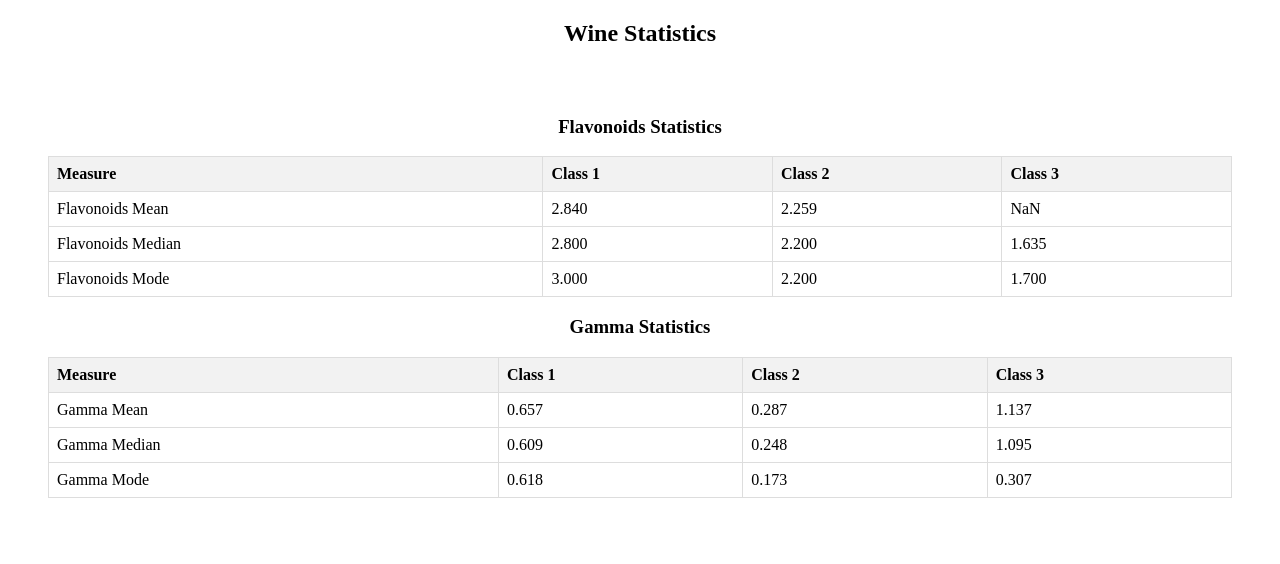
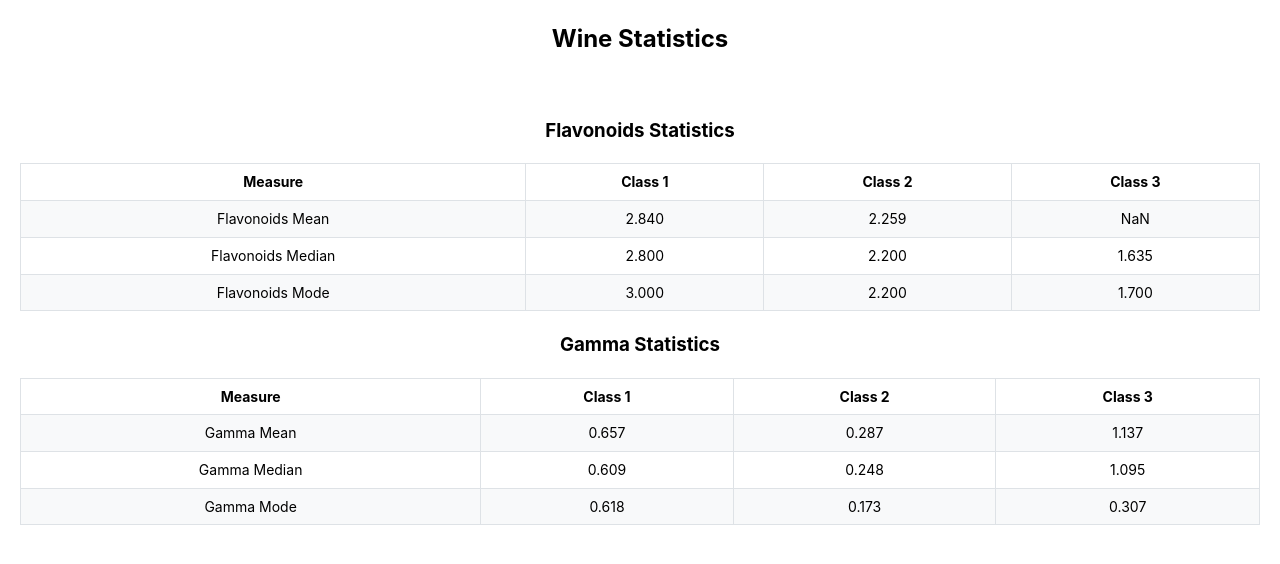
Before and after one commit to ay690/manufac_analytics, a React (Create React App) app: page / in a window 1280 px wide. Shown: the top 564 px of the page. Built offline with nearby package versions, Linux system fonts and the light colour scheme.

Commit message:
feat: mantine table

```diff
--- a/src/App.css
+++ b/src/App.css
@@ -12,31 +12,3 @@
   font-size: calc(10px + 2vmin);
   color: white;
 }
-
-.stats-table {
-  border-collapse: collapse;
-  width: 100%;
-}
-
-.stats-table th,
-.stats-table td {
-  border: 1px solid #dddddd;
-  text-align: left;
-  padding: 8px;
-}
-
-.stats-table th {
-  background-color: #f2f2f2;
-}
-
-.table-container {
-  display: flex;
-  flex-direction: column;
-  justify-content: space-between;
-  padding: 30px;
-}
-
-.table-wrapper {
-  flex: 1;
-  margin: 0 10px;
-}
--- a/src/App.js
+++ b/src/App.js
@@ -1,6 +1,7 @@
 import React from "react";
 import WineStats from "./component/WineStats";
 import { data } from "./utils/data";
+import '@mantine/core/styles.css';
 import "./App.css";
 
 function App() {
--- a/src/component/WineStats.jsx
+++ b/src/component/WineStats.jsx
@@ -5,7 +5,8 @@ import {
   calculateMode,
   calculateGamma,
 } from "../utils/statsUtil";
-import "../App.css";
+import { Table } from "@mantine/core";
+
 
 const WineStats = ({ data }) => {
   // Calculate statistics for each class
@@ -18,63 +19,63 @@ const WineStats = ({ data }) => {
     classStats[alcoholClass].push(item);
   });
 
-  // Render Flavonoids table
+  // Render Flavonoids Table
   const renderFlavonoidsTable = () => {
     return (
-      <table className="stats-table">
-        <thead>
-          <tr>
-            <th>Measure</th>
-            <th>Class 1</th>
-            <th>Class 2</th>
-            <th>Class 3</th>
-          </tr>
-        </thead>
-        <tbody>
-          <tr>
-            <td>Flavonoids Mean</td>
+      <Table withColumnBorders withTableBorder striped highlightOnHover>
+        <Table.Thead>
+          <Table.Tr>
+            <Table.Th style={{ textAlign: "center" }}>Measure</Table.Th>
+            <Table.Th style={{ textAlign: "center" }}>Class 1</Table.Th>
+            <Table.Th style={{ textAlign: "center" }}>Class 2</Table.Th>
+            <Table.Th style={{ textAlign: "center" }}>Class 3</Table.Th>
+          </Table.Tr>
+        </Table.Thead>
+        <Table.Tbody>
+          <Table.Tr>
+            <Table.Td>Flavonoids Mean</Table.Td>
             {renderStatValues("Flavanoids", "Mean")}
-          </tr>
-          <tr>
-            <td>Flavonoids Median</td>
+          </Table.Tr>
+          <Table.Tr>
+            <Table.Td>Flavonoids Median</Table.Td>
             {renderStatValues("Flavanoids", "Median")}
-          </tr>
-          <tr>
-            <td>Flavonoids Mode</td>
+          </Table.Tr>
+          <Table.Tr>
+            <Table.Td>Flavonoids Mode</Table.Td>
             {renderStatValues("Flavanoids", "Mode")}
-          </tr>
-        </tbody>
-      </table>
+          </Table.Tr>
+        </Table.Tbody>
+      </Table>
     );
   };
 
-  // Render Gamma table
+  // Render Gamma Table
   const renderGammaTable = () => {
     return (
-      <table className="stats-table">
-        <thead>
-          <tr>
-            <th>Measure</th>
-            <th>Class 1</th>
-            <th>Class 2</th>
-            <th>Class 3</th>
-          </tr>
-        </thead>
-        <tbody>
-          <tr>
-            <td>Gamma Mean</td>
+      <Table withColumnBorders withTableBorder striped highlightOnHover>
+        <Table.Thead>
+          <Table.Tr>
+            <Table.Th style={{ textAlign: "center" }}>Measure</Table.Th>
+            <Table.Th style={{ textAlign: "center" }}>Class 1</Table.Th>
+            <Table.Th style={{ textAlign: "center" }}>Class 2</Table.Th>
+            <Table.Th style={{ textAlign: "center" }}>Class 3</Table.Th>
+          </Table.Tr>
+        </Table.Thead>
+        <Table.Tbody>
+          <Table.Tr>
+            <Table.Td>Gamma Mean</Table.Td>
             {renderStatValues("Gamma", "Mean")}
-          </tr>
-          <tr>
-            <td>Gamma Median</td>
+          </Table.Tr>
+          <Table.Tr>
+            <Table.Td>Gamma Median</Table.Td>
             {renderStatValues("Gamma", "Median")}
-          </tr>
-          <tr>
-            <td>Gamma Mode</td>
+          </Table.Tr>
+          <Table.Tr>
+            <Table.Td>Gamma Mode</Table.Td>
             {renderStatValues("Gamma", "Mode")}
-          </tr>
-        </tbody>
-      </table>
+          </Table.Tr>
+        </Table.Tbody>
+      </Table>
     );
   };
 
@@ -102,19 +103,21 @@ const WineStats = ({ data }) => {
           : "N/A";
       }
 
-      return <td key={`${className}-${measure}-${stat}`}>{value}</td>;
+      return (
+        <Table.Td key={`${className}-${measure}-${stat}`}>{value}</Table.Td>
+      );
     });
   };
 
   return (
     <div>
       <h2>Wine Statistics</h2>
-      <div className="table-container">
-        <div className="table-wrapper">
+      <div style={{ padding: "20px" }}>
+        <div>
           <h3>Flavonoids Statistics</h3>
           {renderFlavonoidsTable()}
         </div>
-        <div className="table-wrapper">
+        <div>
           <h3>Gamma Statistics</h3>
           {renderGammaTable()}
         </div>
--- a/src/index.js
+++ b/src/index.js
@@ -1,11 +1,13 @@
 import React from "react";
 import ReactDOM from "react-dom/client";
-
+import { MantineProvider } from "@mantine/core";
 import App from "./App";
 
 const root = ReactDOM.createRoot(document.getElementById("root"));
 root.render(
   <React.StrictMode>
-    <App />
+    <MantineProvider>
+      <App />
+    </MantineProvider>
   </React.StrictMode>
 );
```
Also changed, not shown: package.json (+7 -0 lines), src/postcss.config.cjs (added, +14 -0 lines), 1 other file (tests, documents, lock files or other folders).
